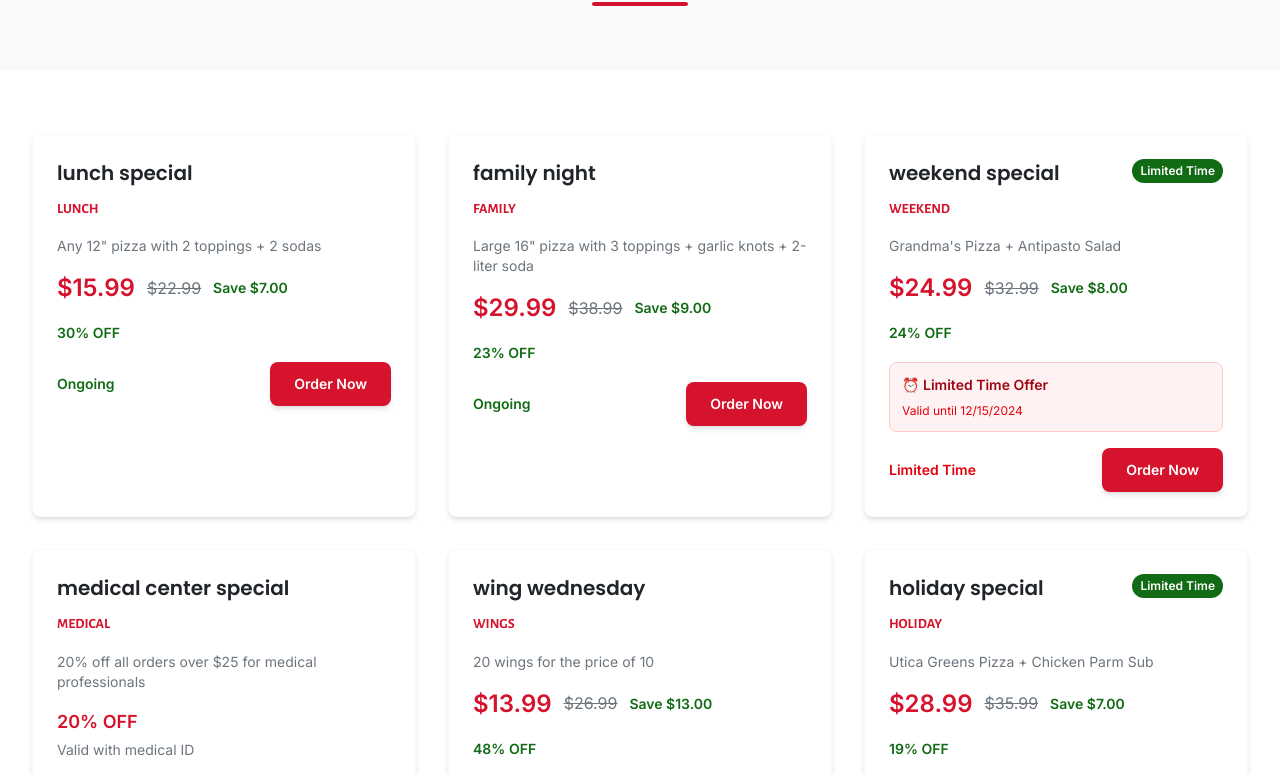
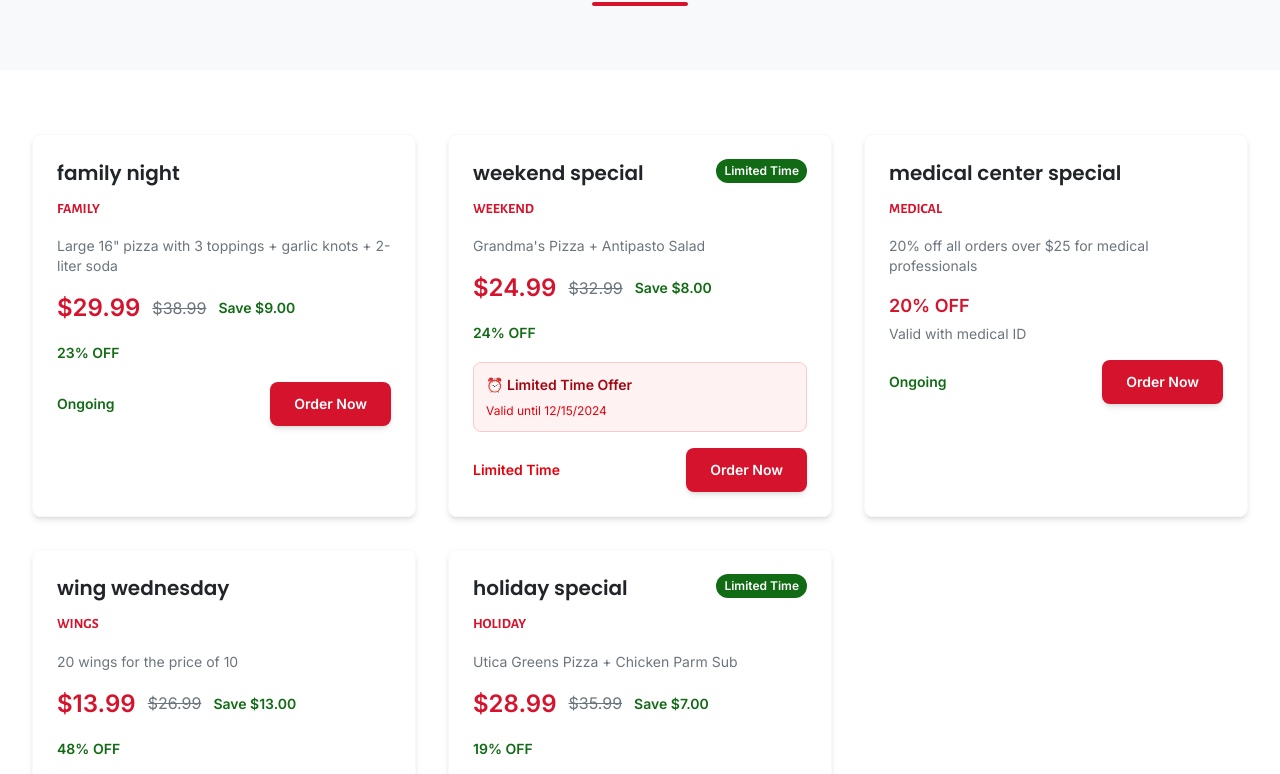
Before and after one commit to TedHoffmanJr/napoli-pizzeria, a Next.js app: page /specials in a window 1280 px wide. Shown: the part 736-1510 px from the top of the page. Built offline with nearby package versions, Linux system fonts and the light colour scheme.

Commit message:
Remove stale lunch special claims

```diff
--- a/src/app/layout.tsx
+++ b/src/app/layout.tsx
@@ -25,13 +25,13 @@ const inter = Inter({
 export const metadata: Metadata = {
   metadataBase: new URL('https://napolipizzeriacny.com'),
   title: "Napoli Pizzeria - Authentic NY-Style Pizza | Syracuse, NY",
-  description: "Authentic NY-style pizza and Italian cuisine in Liverpool, North Syracuse and surrounding areas. Fresh lunch specials, delivery and takeout available daily.",
-  keywords: "pizza, Italian food, Syracuse, NY, Liverpool, North Syracuse, lunch specials, delivery, takeout, Napoli Pizzeria, walk-in specials",
+  description: "Authentic NY-style pizza and Italian cuisine in Liverpool, North Syracuse and surrounding areas. Pickup, delivery and takeout available.",
+  keywords: "pizza, Italian food, Syracuse, NY, Liverpool, North Syracuse, pizza specials, delivery, takeout, Napoli Pizzeria, walk-in specials",
   authors: [{ name: "Mike Perrucci" }],
   icons: '/brand/favicon-napoli.jpg',
   openGraph: {
     title: "Napoli Pizzeria - Authentic NY-Style Pizza",
-    description: "Authentic NY-style pizza and Italian cuisine in Liverpool, North Syracuse and surrounding areas. Fresh lunch specials and delivery available.",
+    description: "Authentic NY-style pizza and Italian cuisine in Liverpool, North Syracuse and surrounding areas. Pickup, delivery and takeout available.",
     url: "https://napolipizzeriacny.com",
     siteName: "Napoli Pizzeria",
     images: [
@@ -48,7 +48,7 @@ export const metadata: Metadata = {
   twitter: {
     card: "summary_large_image",
     title: "Napoli Pizzeria - Authentic NY-Style Pizza",
-    description: "Authentic NY-style pizza and Italian cuisine in Liverpool, North Syracuse and surrounding areas. Fresh lunch specials and delivery available.",
+    description: "Authentic NY-style pizza and Italian cuisine in Liverpool, North Syracuse and surrounding areas. Pickup, delivery and takeout available.",
     images: ["/brand/social-preview.jpg"],
   },
   robots: {
--- a/src/app/specials/page.tsx
+++ b/src/app/specials/page.tsx
@@ -4,16 +4,6 @@ import Image from 'next/image';
 
 // Mock specials data - in a real app, this would come from Supabase
 const specials = [
-  {
-    id: 1,
-    name: "Lunch Special",
-    description: "Any 12\" pizza with 2 toppings + 2 sodas",
-    price: 15.99,
-    originalPrice: 22.99,
-    validUntil: "2024-12-31",
-    isLimited: false,
-    category: "Lunch"
-  },
   {
     id: 2,
     name: "Family Night",
@@ -245,7 +235,6 @@ export default function Specials() {
               <ul className="font-inter text-medium-gray space-y-2">
                 <li>• Medical professionals receive 20% off orders over $25</li>
                 <li>• Family night specials every Friday</li>
-                <li>• Lunch specials Monday through Friday</li>
                 <li>• Weekend specials on select items</li>
                 <li>• Catering discounts for large orders</li>
               </ul>
```
Also changed, not shown: 2 other files (tests, documents, lock files or other folders).
